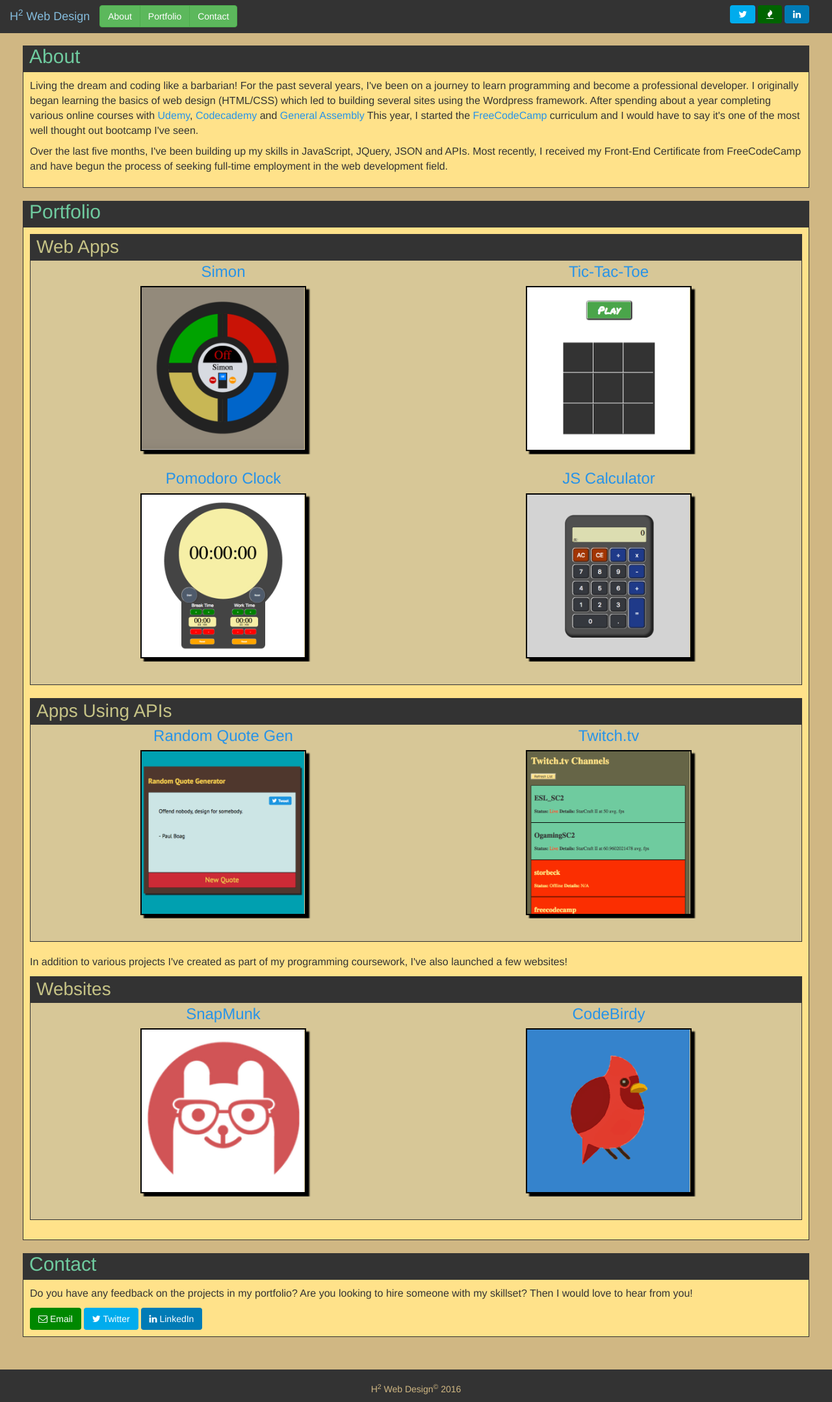
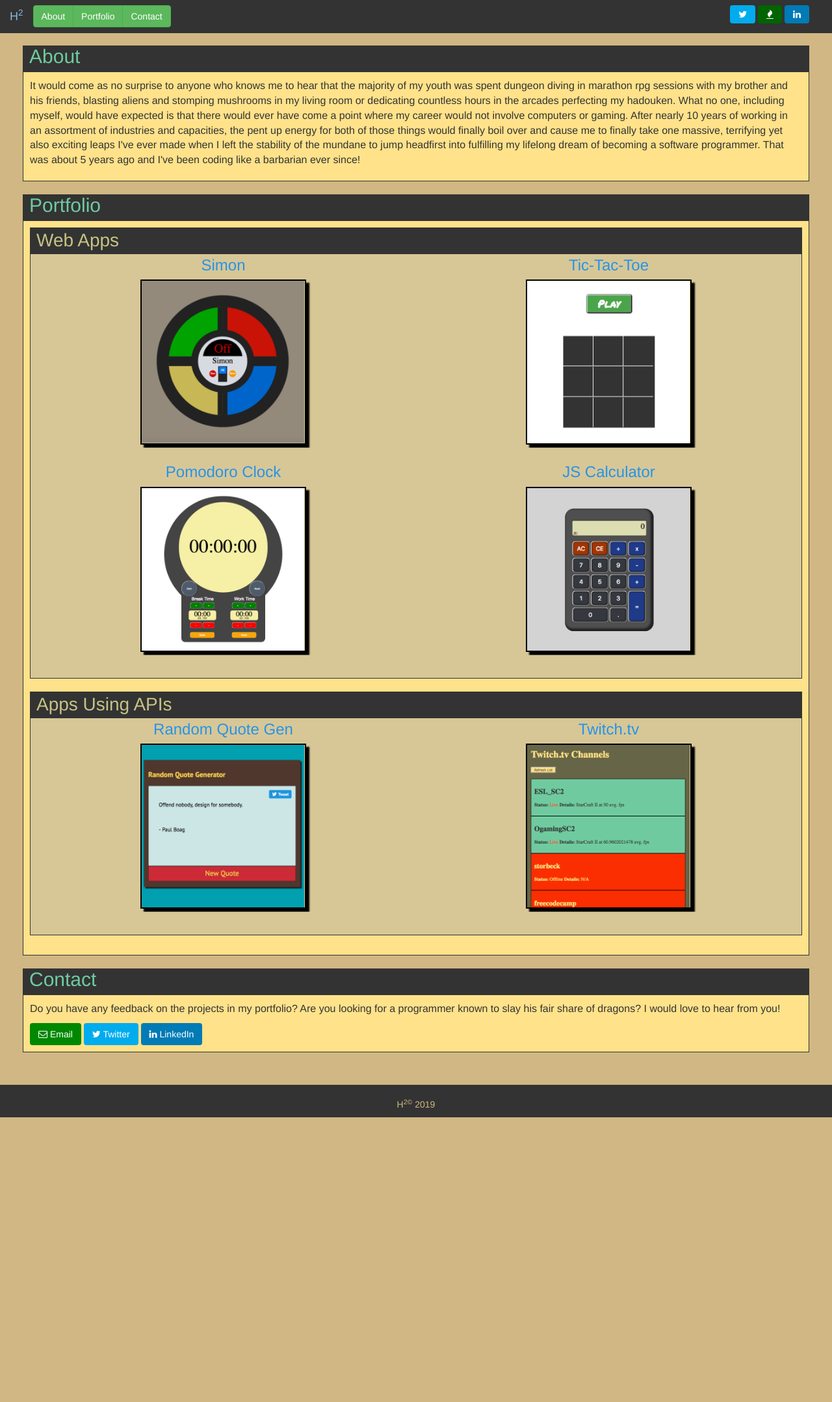
Before and after one commit to bitlogic-dev/FCC-Portfolio, a plain HTML site: page index.html in a window 1280 px wide. Shown: the whole page at 65% size. After the commit the page ends 1719 px from the top, so only its background shows below. Drawn offline with nearby package versions, Linux system fonts and the light colour scheme.

Commit message:
Update index.html
Update portfolio page about section. Remove website section.

```diff
--- a/index.html
+++ b/index.html
@@ -16,7 +16,7 @@
         <span class='icon-bar'></span>
         <span class='icon-bar'></span>
       </button>
-      <a class='navbar-brand' href='#top'>H<sup>2</sup> Web Design</a>
+      <a class='navbar-brand' href='#top'>H<sup>2</sup></a>
     </div>
     <div class='collapse navbar-collapse' id='bs-example-navbar-collapse-1'>
       <div class='btn-group navbar-left' role='group'>
@@ -40,10 +40,12 @@
       <h2>About</h2>
     </div>
     <div class='section-content'>
-      <p>Living the dream and coding like a barbarian! For the past several years, I've been on a journey to learn programming and become a professional developer. I originally began learning the basics of web design (HTML/CSS) which led to building several
-      sites using the Wordpress framework. After spending about a year completing various online courses with <a href='https://www.udemy.com/courses/' target='_blank'>Udemy</a>, <a href='https://www.codecademy.com/' target='_blank'>Codecademy</a> and
-      <a href='https://generalassemb.ly' target='_blank'>General Assembly</a> This year, I started the <a href='https://www.freecodecamp.com' target='_blank'>FreeCodeCamp</a> curriculum and I would have to say it's one of the most well thought out bootcamp I've seen.</p>
-      <p>Over the last five months, I've been building up my skills in JavaScript, JQuery, JSON and APIs. Most recently, I received my Front-End Certificate from FreeCodeCamp and have begun the process of seeking full-time employment in the web development field.</p>
+      <p>It would come as no surprise to anyone who knows me to hear that the majority of my youth was spent dungeon diving in marathon rpg sessions with my
+        brother and his friends, blasting aliens and stomping mushrooms in my living room or dedicating countless hours in the arcades perfecting my hadouken.
+        What no one, including myself, would have expected is that there would ever have come a point where my career would not involve computers or gaming.
+        After nearly 10 years of working in an assortment of industries and capacities, the pent up energy for both of those things would finally boil over
+        and cause me to finally take one massive, terrifying yet also exciting leaps I've ever made when I left the stability of the mundane to jump headfirst
+        into fulfilling my lifelong dream of becoming a software programmer. That was about 5 years ago and I've been coding like a barbarian ever since!</p>
       </div>
     </div>
 
@@ -140,13 +142,11 @@
             </div>
           </div>
         </div>
-      <p>In addition to various projects I've created as part of my programming coursework, I've also launched a few websites!</p>
 
-<div class='section-heading'>
-
+        <div class='section-heading hidden'>
           Websites
         </div>
-        <div class='sub-section'>
+        <div class='sub-section hidden'>
           <div class='indent grid row'>
             <div class='col-xs-6'>
               <div class='grid-item'>
@@ -206,7 +206,7 @@ Websites
         <h2>Contact</h2>
       </div>
       <div class='section-content'>
-      <p>Do you have any feedback on the projects in my portfolio? Are you looking to hire someone with my skillset? Then I would love to hear from you!</p>
+        <p>Do you have any feedback on the projects in my portfolio? Are you looking for a programmer known to slay his fair share of dragons? I would love to hear from you!</p>
         <a type='button' class='email btn' href='mailto:haighagopian@gmail.com?subject=Codepen Portfolio'><i class='fa fa-inverse fa-envelope-o' aria-hidden='true'></i> Email</a>
         <a type='button' class='twitter btn' href='https://twitter.com/NeoFusionZero' target='_blank'><i class='fa fa-inverse fa-twitter' aria-hidden='true'></i> Twitter</a>
         <a type='button' class='linkedin btn' href='https://www.linkedin.com/in/haighagopianprofile' target='_blank'><i class='fa fa-inverse fa-linkedin' aria-hidden='true'></i> LinkedIn</a>
@@ -216,5 +216,5 @@ Websites
   </div>
 
   <div class='row text-center footer'>
-  H<sup>2</sup> Web Design<sup>&copy;</sup> 2016
+    H<sup>2</sup><sup>&copy;</sup> 2019
   </div>
```
Lines whose indentation alone changed are shown as unchanged.
